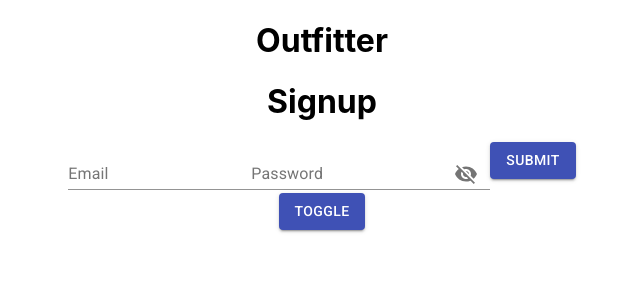
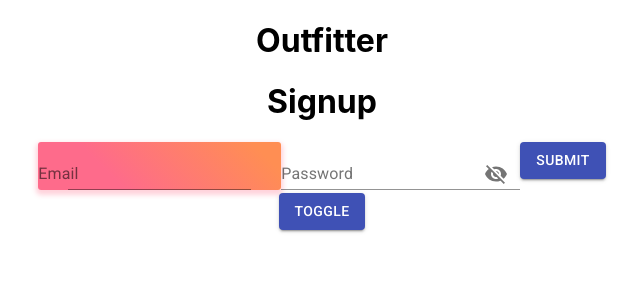
Before and after one commit to johnulbright/outfitter-cra-client, a React (Create React App) app: page / in a window 1280 px wide. Both pictures are taken after a click on the button "TOGGLE". Shown: the top 300 px of the page, without its empty margins (318-958 px from the left). Built offline with nearby package versions, Linux system fonts and the light colour scheme.

Commit message:
introduces styling and fetches weather properly

```diff
--- a/package.json
+++ b/package.json
@@ -12,6 +12,7 @@
     "@types/node": "^12.20.7",
     "@types/react": "^17.0.3",
     "@types/react-dom": "^17.0.3",
+    "prop-types": "^15.7.2",
     "react": "^17.0.2",
     "react-dom": "^17.0.2",
     "react-scripts": "4.0.3",
--- a/src/components/authentication/Auth.tsx
+++ b/src/components/authentication/Auth.tsx
@@ -23,8 +23,9 @@ export default class Auth extends React.Component<AuthProps, AuthState> {
   }
 
   render() {
+
     return (
-      <div>
+      <div >
         {this.state.hasAccount ? (
           <Login
             updateToken={this.props.updateToken}
--- a/src/components/authentication/Login.tsx
+++ b/src/components/authentication/Login.tsx
@@ -9,14 +9,36 @@ import FormControl from '@material-ui/core/FormControl';
 import TextField from '@material-ui/core/TextField';
 import FormHelperText from '@material-ui/core/FormHelperText';
 import Button from "@material-ui/core/Button"
+import { createStyles,WithStyles,withStyles } from '@material-ui/styles';
+import PropTypes from 'prop-types'
+
 
 
 import APIURL from '../../helpers/environment.js'
 
-interface LoginProps {
+const styles = createStyles({
+  root: {
+    background: 'linear-gradient(45deg, #FE6B8B 30%, #FF8E53 90%)',
+    border: 0,
+    borderRadius: 3,
+    boxShadow: '0 3px 5px 2px rgba(255, 105, 135, .3)',
+    color: 'white',
+    height: 48,
+    padding: '0 30px',
+  },
+  paper:{},
+  button:{}
+})
+
+interface LoginProps extends WithStyles<typeof styles> {
   updateToken: (newToken: string) => void;
-  setLatLon:(latutide:number|null,longitude:number|null)=>void;
-  setWeather:(weather:object)=>void;
+  setLatLon: (latutide: number | null, longitude: number | null) => void;
+  setWeather: (weather: object) => void;
+  classes:{
+    root:string;
+    paper:string;
+    button:string
+  };
 }
 
 interface LoginState {
@@ -25,12 +47,18 @@ interface LoginState {
   showPassword: boolean;
   badEmail: boolean;
   badPassword: boolean;
-  parentId:number|null;
-  clicked:boolean
+  parentId: number | null;
+  clicked: boolean
 
 }
 
-export default class Login extends React.Component<LoginProps, LoginState>{
+
+
+class Login extends React.Component<LoginProps, LoginState>{
+
+  // public static propTypes = {
+  //   classes: PropTypes.object.isRequired,
+  // }
   constructor(props: LoginProps) {
     super(props)
     this.state = {
@@ -39,8 +67,8 @@ export default class Login extends React.Component<LoginProps, LoginState>{
       showPassword: false,
       badEmail: false,
       badPassword: false,
-      parentId:null,
-      clicked:false
+      parentId: null,
+      clicked: false
     }
   }
 
@@ -54,40 +82,47 @@ export default class Login extends React.Component<LoginProps, LoginState>{
 
 
 
-
-  findParent=async()=>{
-    const result = await fetch(`${APIURL}/parent/login`,{
-      method:'POST',
-      body:JSON.stringify({parent:{
-        email:this.state.email,
-        password:this.state.password,
-      }}),
+  findParent = async () => {
+    const result = await fetch(`${APIURL}/parent/login`, {
+      method: 'POST',
+      body: JSON.stringify({
+        parent: {
+          email: this.state.email,
+          password: this.state.password,
+        }
+      }),
       headers: new Headers({
-        'Content-Type':"application/json"
+        'Content-Type': "application/json"
       })
     });
-    const res = await result.json();
+    const {result:res} = await result.json();
     console.log(res);
     this.props.updateToken(res.sessionToken);
-    this.props.setLatLon(res.lat,res.log);
-    this.getWeather(res.lat,res.lon)
-    console.log("ST=",res.sessionToken)
+    // this.props.setLatLon(res.lat, res.log);
+    this.getWeather(res.lat, res.lon)
+    // console.log("ST=", res.sessionToken)
+    // return {lat:res.lat,lon:res.lon}
+  }
+  getWeather = async (lat: number, lon: number) => {
+    const result = await fetch(`https://api.openweathermap.org/data/2.5/onecall?lat=${lat}&lon=${lon}&exclude=minutely&appid=${process.env.REACT_APP_WEATHER_API_KEY}
+  `)
+    const weatherObject=await result.json();
+    console.log(weatherObject);
+  }
 
-}
-getWeather=async (lat:number,lon:number)=>{
-  const result = await fetch(`https://api.openweathermap.org/data/2.5/onecall?lat=${lat}&lon=${lon} &exclude=minutely&appid=${process.env.REACT_APP_WEATHER_API_KEY}
-  `)
-  console.log("weather result",result)
-  console.log(process.env.REACT_APP_WEATHER_API_KEY)
-}
-handleSubmit = (e: React.FormEvent<HTMLFormElement>) => {
-  e.preventDefault();
-  this.setState({clicked:true})
-  this.findParent();
+  handleSubmit = (e: React.FormEvent<HTMLFormElement>) => {
+    e.preventDefault();
+    this.setState({ clicked: true })
+    this.findParent()
+    // .then(({lat,lon})=>{
+    //   this.getWeather(lat,lon)
+    // })
   }
 
 
   render() {
+    const { classes } = this.props;
+
     return (
 
       <div>
@@ -95,21 +130,22 @@ handleSubmit = (e: React.FormEvent<HTMLFormElement>) => {
         <form autoComplete="off" onSubmit={this.handleSubmit}>
 
           <TextField
-             error={this.state.badEmail&&this.state.clicked}
-             helperText={this.state.badEmail&&this.state.clicked?"Must be a valid email":''}
+            className={classes.root}
+            error={this.state.badEmail && this.state.clicked}
+            helperText={this.state.badEmail && this.state.clicked ? "Must be a valid email" : ''}
             id="standard-basic"
             label="Email"
-            onChange={(e) => this.setState({ email: e.target.value})}
+            onChange={(e) => this.setState({ email: e.target.value })}
           />
           <FormControl className='textField'>
-            <InputLabel error={this.state.badPassword&&this.state.clicked} htmlFor="standard-adornment-password">Password</InputLabel>
+            <InputLabel error={this.state.badPassword && this.state.clicked} htmlFor="standard-adornment-password">Password</InputLabel>
             <Input
-               error={this.state.badPassword&&this.state.clicked}
+              error={this.state.badPassword && this.state.clicked}
 
               id="standard-adornment-password"
               type={this.state.showPassword ? 'text' : 'password'}
               value={this.state.password}
-              onChange={(e) => this.setState({ password: e.target.value})}
+              onChange={(e) => this.setState({ password: e.target.value })}
               endAdornment={
                 <InputAdornment position="end">
                   <IconButton
@@ -122,7 +158,7 @@ handleSubmit = (e: React.FormEvent<HTMLFormElement>) => {
                 </InputAdornment>
               }
             />
-            <FormHelperText error={this.state.badPassword&&this.state.clicked}>{this.state.badPassword&&this.state.clicked?"Minimum 5 characters":''}</FormHelperText>
+            <FormHelperText error={this.state.badPassword && this.state.clicked}>{this.state.badPassword && this.state.clicked ? "Minimum 5 characters" : ''}</FormHelperText>
           </FormControl>
 
           <Button type="submit" variant="contained" color='primary'>Submit</Button>
@@ -131,3 +167,7 @@ handleSubmit = (e: React.FormEvent<HTMLFormElement>) => {
     )
   }
 }
+
+
+
+export default withStyles(styles)(Login);
--- a/tsconfig.json
+++ b/tsconfig.json
@@ -6,6 +6,9 @@
       "dom.iterable",
       "esnext"
     ],
+    "noImplicitAny": true,
+    "noImplicitThis": true,
+    "strictNullChecks": true,
     "allowJs": true,
     "skipLibCheck": true,
     "esModuleInterop": true,
```
